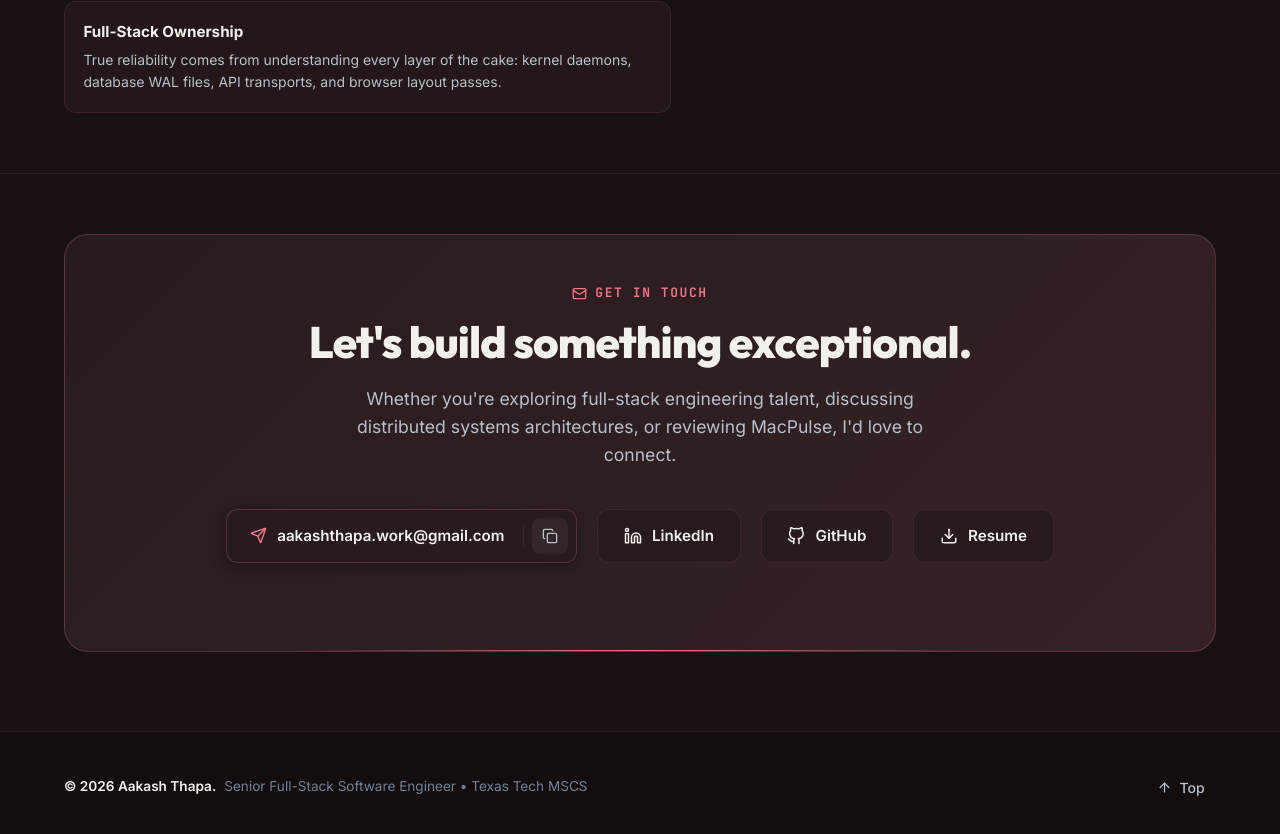
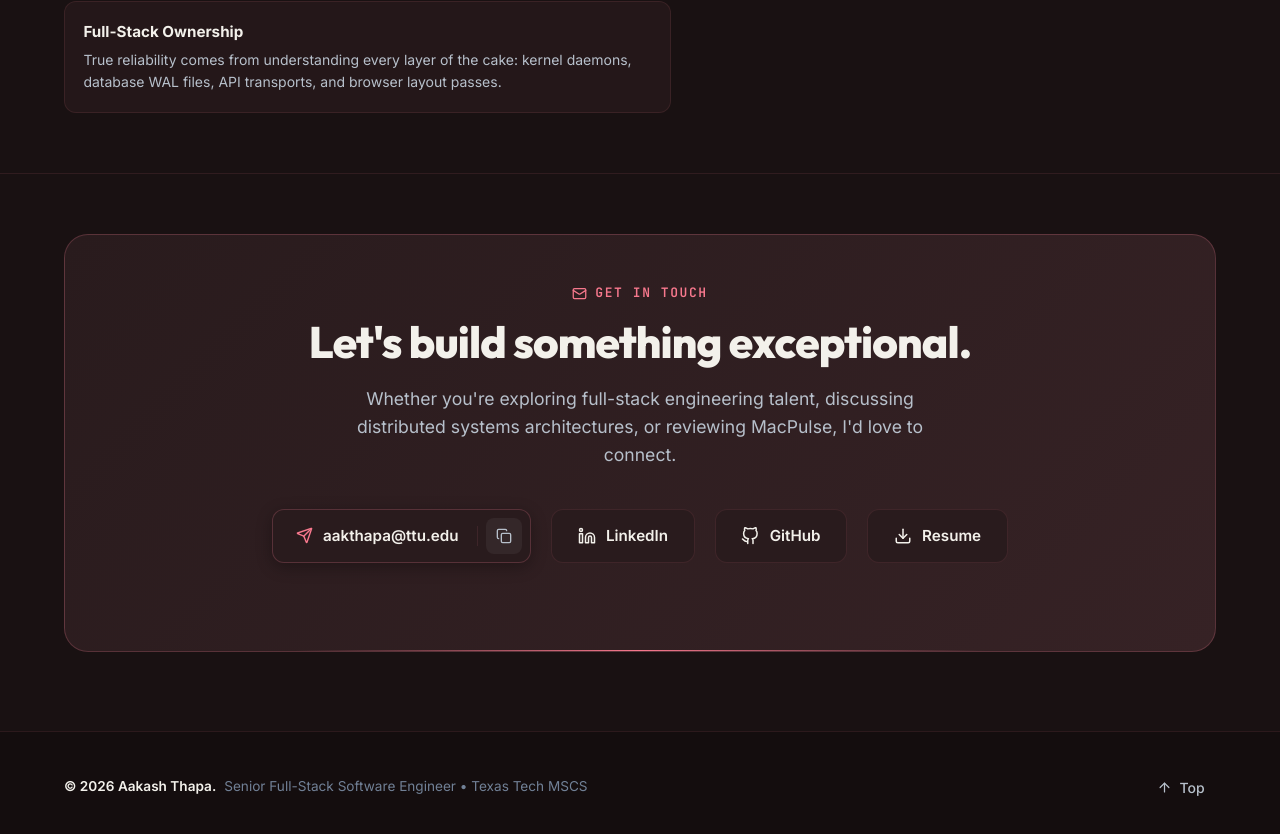
Before and after one commit to aakashthapa0/portfolio, a React (Vite) app: page / in a window 1280 px wide. Shown: the part 7450-8284 px from the top of the page. Built offline with nearby package versions, Linux system fonts and the light colour scheme; no server answers.

Commit message:
chore: update contact email and github profile links

```diff
--- a/src/data/portfolioData.js
+++ b/src/data/portfolioData.js
@@ -19,8 +19,8 @@ export const personalInfo = {
   headline: "I build the interface. The engine. And everything between.",
   introduction: "I'm Aakash Thapa, a full-stack software engineer with 6+ years of experience building scalable web, mobile, and AI-powered applications using Python, React, Django, and AWS. Currently pursuing an M.S. in Computer Science at Texas Tech.",
   contacts: {
-    email: "aakashthapa.work@gmail.com",
-    github: "https://github.com/younameit01",
+    email: "aakthapa@ttu.edu",
+    github: "https://github.com/aakashthapa0",
     linkedin: "https://www.linkedin.com/in/aakash-thapa-01/",
   },
 };
@@ -31,7 +31,7 @@ export const macPulseData = {
   tagline: "macOS Storage & System Fleet Observability Platform",
   summary: "A lightweight macOS observability system combining native launchd daemons, a high-throughput FastAPI coordinator, real-time Server-Sent Events (SSE) dashboard updates, and telemetry-grounded Gemini AI diagnosis for high-velocity storage anomalies.",
   status: "Featured Engineering Project",
-  repoUrl: "https://github.com/younameit01/macpulse",
+  repoUrl: "https://github.com/aakashthapa0/macpulse",
   caseStudyPath: "/projects/macpulse",
   architectureStack: [
     { category: "Client Daemon", tech: "macOS Agent (launchd, Swift/Python, APFS Metadata)" },
```
Also changed, not shown: 1 other file (tests, documents, lock files or other folders).
